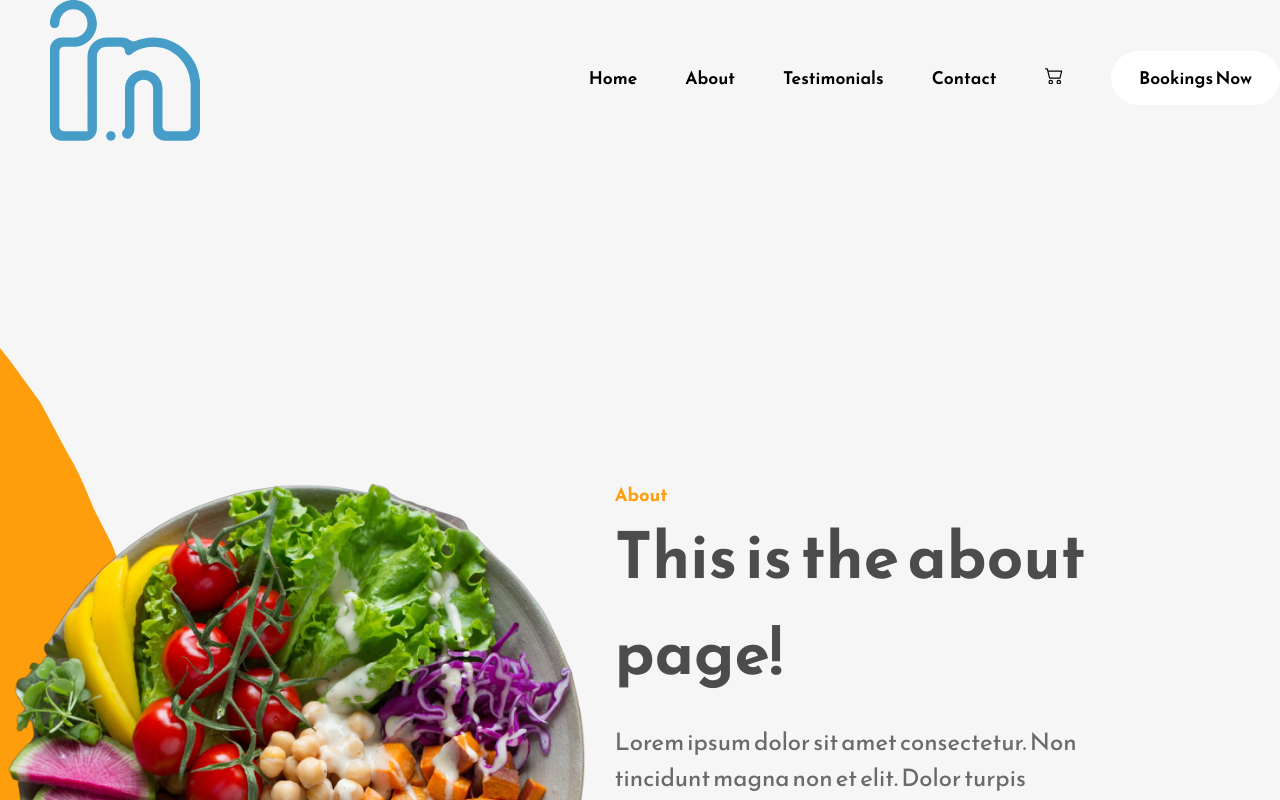
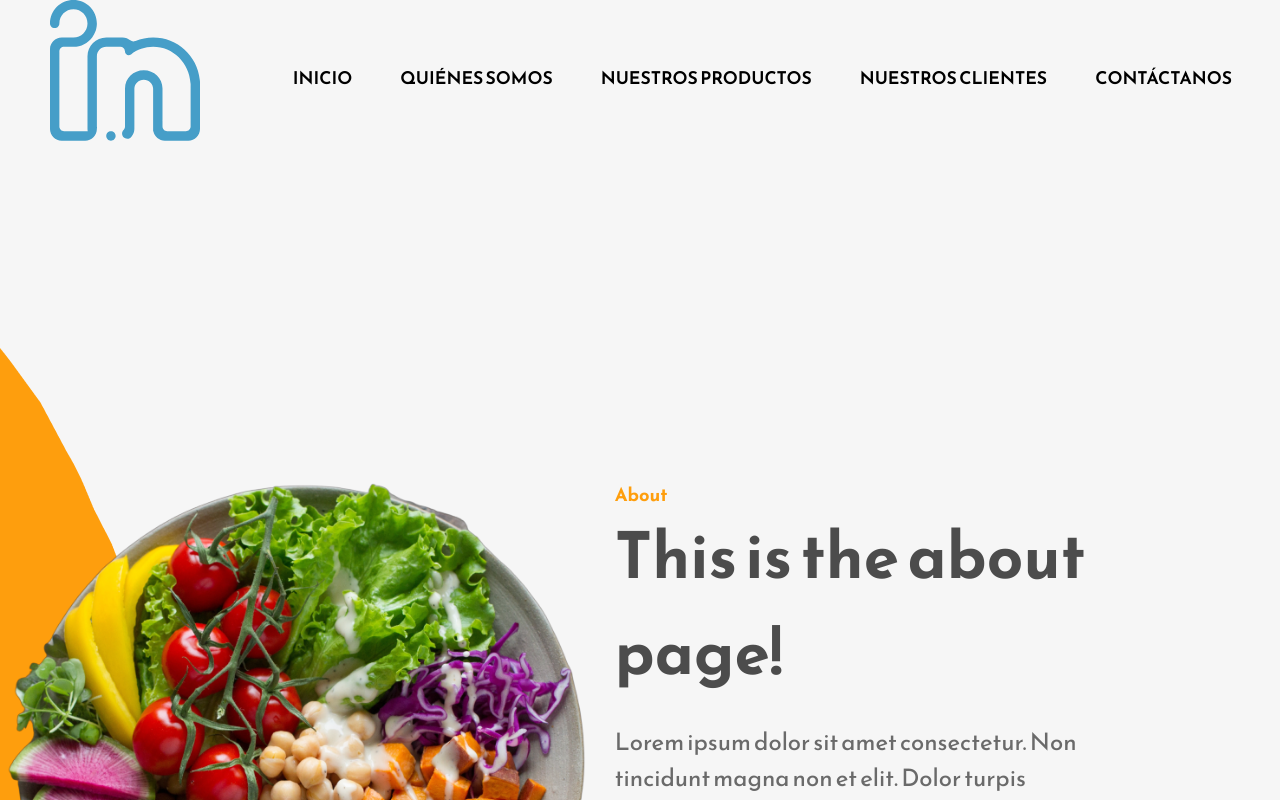
Before and after one commit to JacobCanDev/LandingPageNegocio, a React (Create React App) app: page /About in a window 1280 px wide. Shown: the top 800 px of the page. Built offline with nearby package versions, Linux system fonts and the light colour scheme.

Commit message:
ajustes landing page navbar

```diff
--- a/src/App.js
+++ b/src/App.js
@@ -5,40 +5,16 @@ import Work from "./Components/Work";
 import Testimonial from "./Components/Testimonial";
 import Contact from "./Components/Contact";
 import Footer from "./Components/Footer";
-import {Routes,Route} from 'react-router-dom';
+import { Routes, Route } from "react-router-dom";
 function App() {
   return (
-
     <Routes>
-      <Route
-        path='/'
-        element={<Home />}
-      />
-       <Route
-        path='/About'
-        element={<About />}
-      />
-       <Route
-        path='/Contact'
-        element={<Contact />}
-      />
-
-
-<Route
-        path='/Footer'
-        element={<Footer />}
-      />
+      <Route path="/" element={<Home />} />
+      <Route path="/About" element={<About />} />
+      <Route path="/Contact" element={<Contact />} />
+      <Route path="/Testimonial" element={<Testimonial />} />
+      <Route path="/Footer" element={<Footer />} />
     </Routes>
-
-
-    // <div className="App">
-    //   <Home />
-    //   <About />
-    //   <Work />
-    //   <Testimonial />
-    //   <Contact />
-    //   <Footer />
-    // </div>
   );
 }
 
--- a/src/Components/Navbar.jsx
+++ b/src/Components/Navbar.jsx
@@ -17,7 +17,7 @@ import CommentRoundedIcon from "@mui/icons-material/CommentRounded";
 import PhoneRoundedIcon from "@mui/icons-material/PhoneRounded";
 import ShoppingCartRoundedIcon from "@mui/icons-material/ShoppingCartRounded";
 import Logo2 from "../Assets/logo2.svg";
-
+import { navbarSectionsNames } from "../Configurations/enums";
 const Navbar = () => {
   const [openMenu, setOpenMenu] = useState(false);
   const menuOptions = [
@@ -42,20 +42,18 @@ const Navbar = () => {
       icon: <ShoppingCartRoundedIcon />,
     },
   ];
+
   return (
     <nav>
       <div className="nav-logo-container">
         <img src={Logo2} alt="" />
       </div>
       <div className="navbar-links-container">
-        <a href="/">Home</a>
-        <a href="/About">About</a>
-        <a href="/Testimonial">Testimonials</a>
-        <a href="/Contact">Contact</a>
-        <a href="/Footer">
-          <BsCart2 className="navbar-cart-icon" />
-        </a>
-        <button className="primary-button">Bookings Now</button>
+        <a href="/">{navbarSectionsNames.HomeLabel}</a>
+        <a href="/About">{navbarSectionsNames.AboutLabel}</a>
+        <a href="/Testimonial">{navbarSectionsNames.OursProductsLabel}</a>
+        <a href="/Testimonial">{navbarSectionsNames.OursClients}</a>
+        <a href="/Contact">{navbarSectionsNames.ContactUsLabel}</a>
       </div>
       <div className="navbar-menu-container">
         <HiOutlineBars3 onClick={() => setOpenMenu(true)} />
--- a/src/Components/Testimonial.jsx
+++ b/src/Components/Testimonial.jsx
@@ -1,9 +1,14 @@
 import React from "react";
 import ProfilePic from "../Assets/john-doe-image.png";
 import { AiFillStar } from "react-icons/ai";
-
+import Navbar from "./Navbar";
+import { Fragment } from "react";
 const Testimonial = () => {
   return (
+    <Fragment>
+      <div className="home-container">
+        <Navbar />
+      </div>
       <div className="work-section-wrapper">
         <div className="work-section-top">
           <p className="primary-subheading">Testimonial</p>
@@ -29,6 +34,7 @@ const Testimonial = () => {
           <h2>John Doe</h2>
         </div>
       </div>
+    </Fragment>
   );
 };
 
--- a/src/Configurations/enums.js
+++ b/src/Configurations/enums.js
@@ -1,3 +1,11 @@
 export const configurations = {
   companyColor: "#fe9e0d",
 };
+
+export const navbarSectionsNames = {
+  HomeLabel: "INICIO",
+  AboutLabel: "QUIÉNES SOMOS",
+  OursProductsLabel: "NUESTROS PRODUCTOS",
+  OursClients: "NUESTROS CLIENTES",
+  ContactUsLabel: "CONTÁCTANOS",
+};
```
Lines whose indentation alone changed are shown as unchanged.
